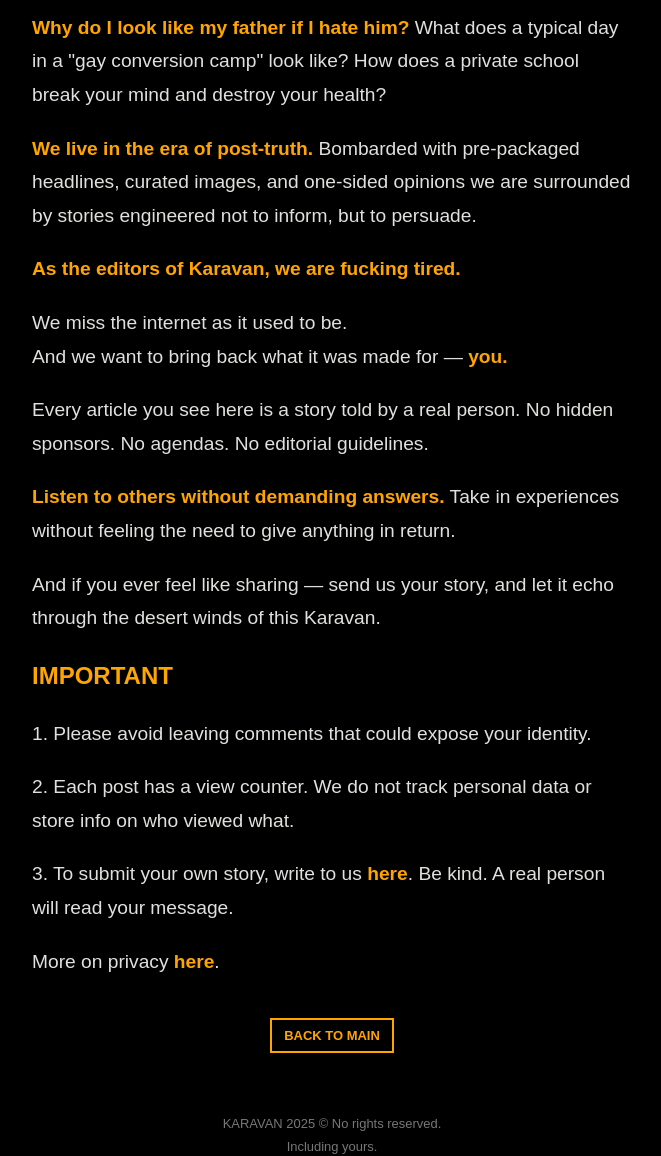
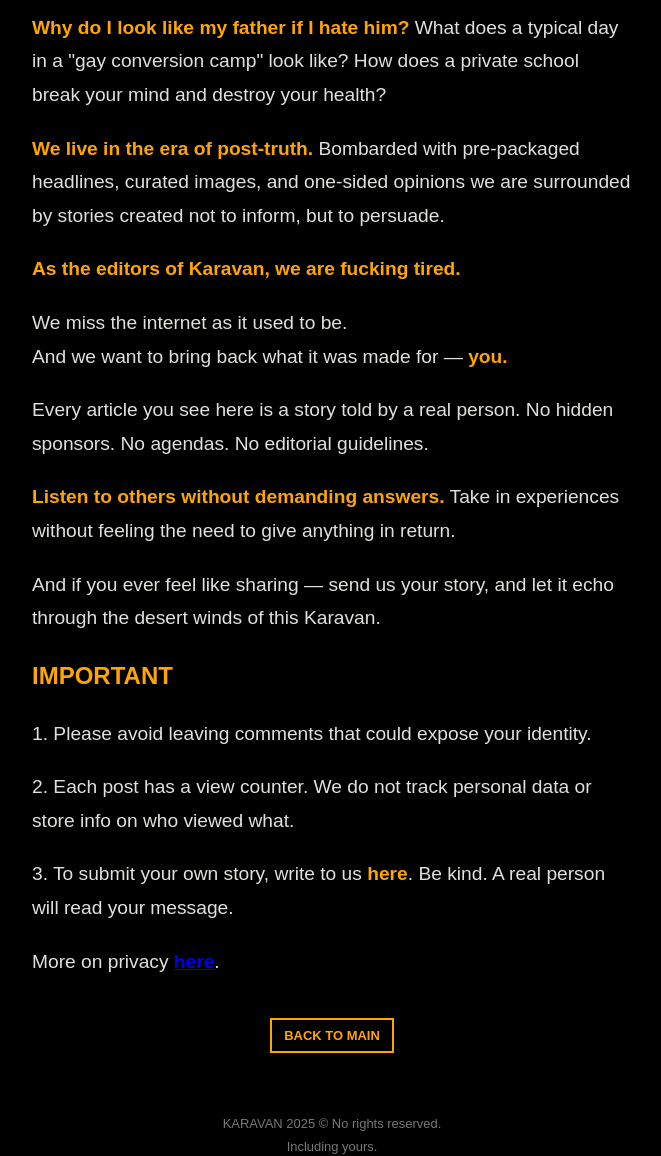
Before and after one commit to BluntSpeech/karavan, a plain HTML site: page about.html in a window 1280 px wide. Shown: the part 146-1302 px from the top of the page, without its empty margins (308-969 px from the left). Drawn offline with Linux system fonts and the light colour scheme.

Commit message:
Update about.html

```diff
--- a/about.html
+++ b/about.html
@@ -138,7 +138,7 @@
 
         <p><span class="highlight">Why do I look like my father if I hate him?</span> What does a typical day in a "gay conversion camp" look like? How does a private school break your mind and destroy your health?</p>
 
-        <p><span class="highlight">We live in the era of post-truth.</span> Bombarded with pre-packaged headlines, curated images, and one-sided opinions we are surrounded by stories engineered not to inform, but to persuade.</p>
+        <p><span class="highlight">We live in the era of post-truth.</span> Bombarded with pre-packaged headlines, curated images, and one-sided opinions we are surrounded by stories created not to inform, but to persuade.</p>
 
         <p><span class="highlight">As the editors of Karavan, we are fucking tired.</span></p>
 
@@ -155,7 +155,7 @@
         <p>2. Each post has a view counter. We do not track personal data or store info on who viewed what.</p>
         <p>3. To submit your own story, write to us <span class="highlight">here</span>. Be kind. A real person will read your message.</p>
 
-        <p>More on privacy <span class="highlight">here</span>.</p>
+         <p>More on privacy <span class="highlight"><a href="privacy.html">here</a></span>.</p>
 </div>
     <footer>
         <div class="button-container" style="display: flex; justify-content: center; margin-bottom: 60px;">
```
